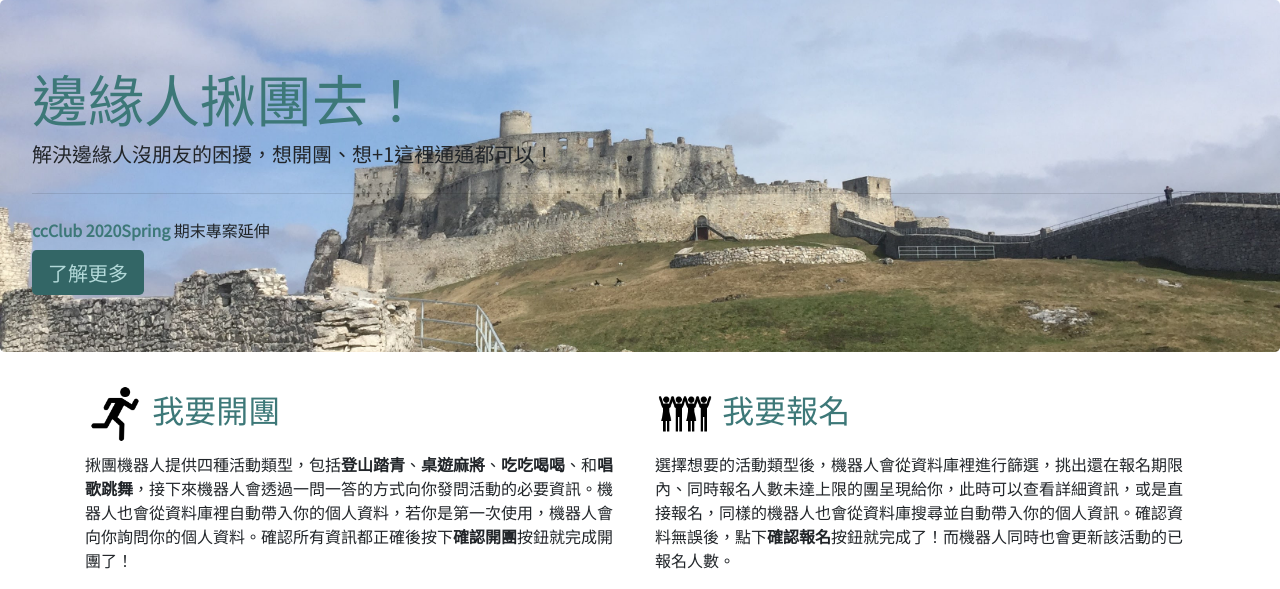
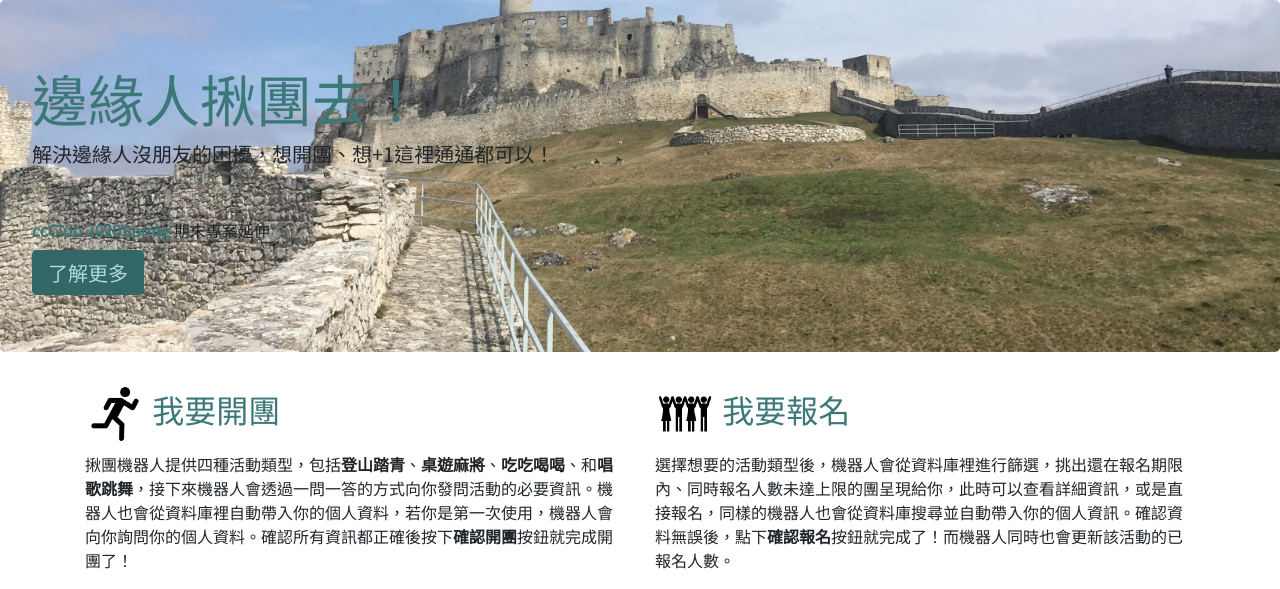
Before and after one commit to Viggochang/line-chatbot, a Flask app: page / in a window 1280 px wide. Shown: the part 56-645 px from the top of the page. Run offline with Flask 2, Linux system fonts and the light colour scheme; data that the repository does not hold is empty; parts of the project's set-up code (start-up, migrations or seed data) failed here and were passed over; some libraries are stand-ins or nearby versions.

Commit message:
change cover_photo

```diff
--- a/templates/home.html
+++ b/templates/home.html
@@ -3,7 +3,7 @@
 {% block title %}邊緣人揪團{% endblock %}
 
 {% block main %}
-<div class="jumbotron" style="background-image: url('static/img/cover_photo.jpg');background-repeat: no-repeat;background-size: 100%;background-position: 50% 50%;">
+<div class="jumbotron" style="background-image: url('static/img/cover_photo.jpg');background-repeat: no-repeat;background-size: 100%;background-position: 50% 70%;">
   <h1 class="display-4"><font color="#3D7878">邊緣人揪團去！</font></h1>
   <p class="lead">解決邊緣人沒朋友的困擾，想開團、想+1這裡通通都可以！</p>
   <hr class="my-4">
```
